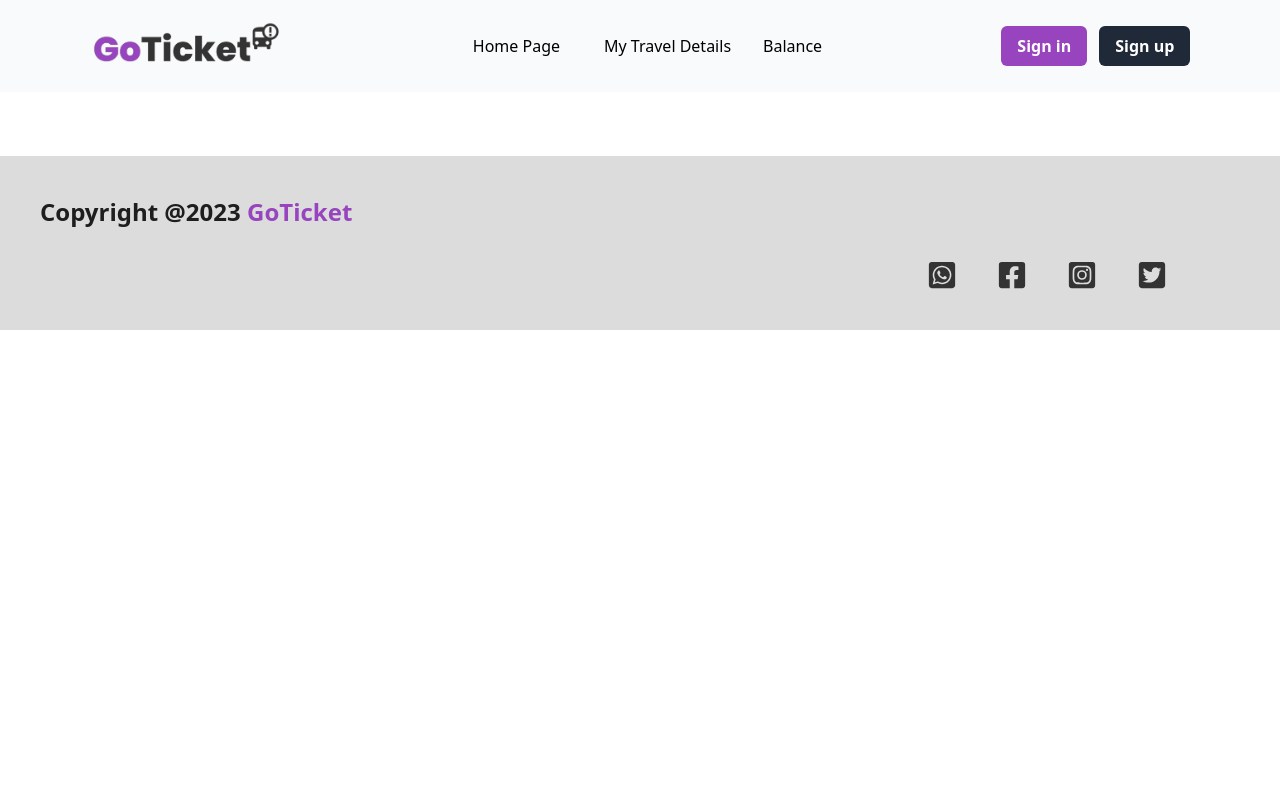
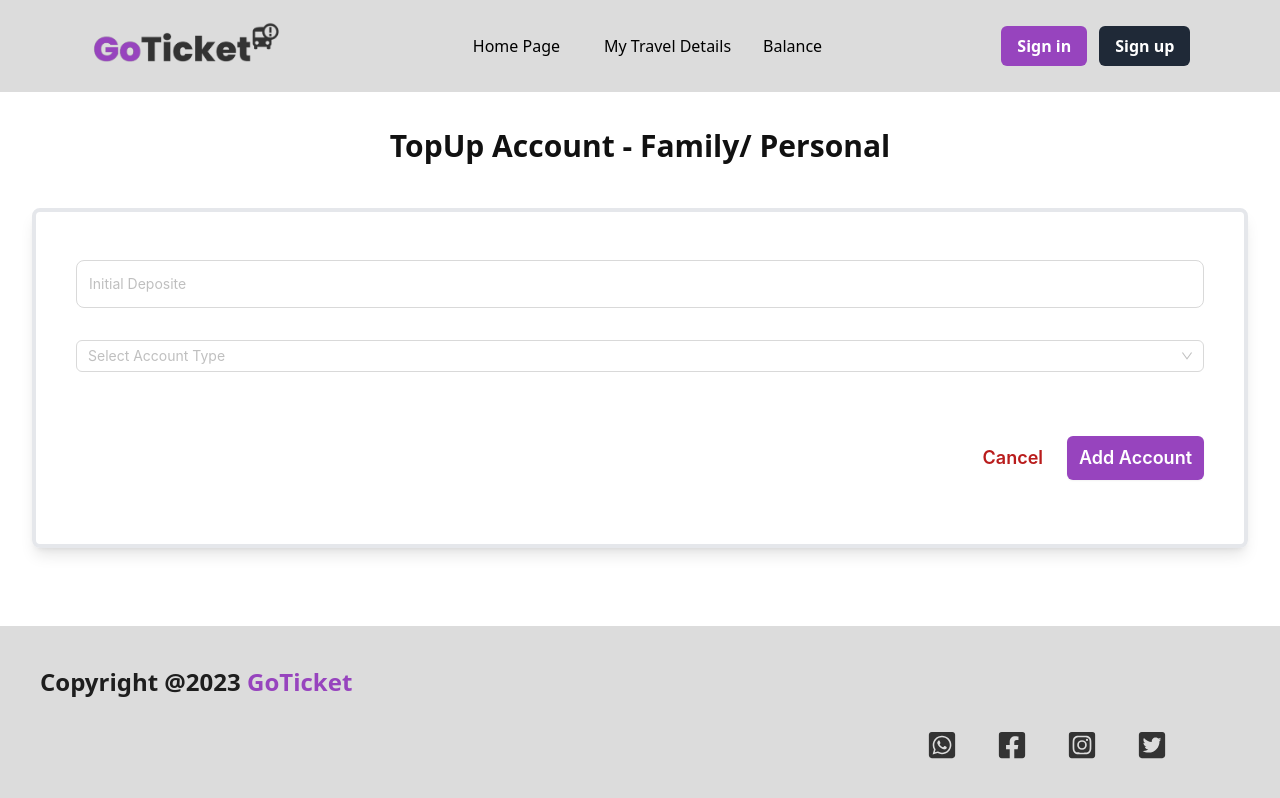
Before and after one commit to ChillBroh/Bus-Ticket-UI, a React (Create React App) app: page /topup-account-create in a window 1280 px wide. Built offline with nearby package versions, Linux system fonts and the light colour scheme; what tw-elements would draw is missing.

Commit message:
topup account creation done

```diff
--- a/src/components/AdminNavBar.jsx
+++ b/src/components/AdminNavBar.jsx
@@ -37,7 +37,7 @@ const AdminNavbar = () => {
   }
 
   return (
-    <nav className="flex justify-around w-full py-4 bg-gray-50 sticky top-0 z-[999]">
+    <nav className="flex justify-around w-full py-4 bg-[#DCDCDC] sticky top-0 z-[999]">
       <div className="flex items-center">
         <Link to="/">
           <img src={logo} alt="Logo" className="w-48 h-auto" />
--- a/src/components/Footer.jsx
+++ b/src/components/Footer.jsx
@@ -8,14 +8,13 @@ import {
 
 const Footer = () => {
   return (
-    <div className="w-full bg-[#DCDCDC] p-10 grid md:grid-cols-2 gap-8 text-gray-300 bottom-0 mt-16">
+    <div className="fixed bottom-0 left-0 right-0 bg-[#DCDCDC] p-10 grid md:grid-cols-2 gap-8 text-gray-300">
       <div className="">
         <h3 className="text-2xl font-bold text-[#1E1E1E]">
           Copyright @2023 <span className="text-[#9744BE]">GoTicket</span>
         </h3>
       </div>
       <div className="flex md:justify-around justify-start mt-8">
-        {" "}
         <div className="flex text-[#333333] justify-end gap-10 md:w-[75%] mt-8">
           <FaWhatsappSquare size={30} />
           <FaFacebookSquare size={30} />
--- a/src/components/Navbar.jsx
+++ b/src/components/Navbar.jsx
@@ -37,7 +37,7 @@ const Navbar = () => {
   }
 
   return (
-    <nav className="flex justify-around w-full py-4 bg-gray-50 sticky top-0 z-[999]">
+    <nav className="flex justify-around w-full py-4 bg-[#DCDCDC] sticky top-0 z-[999]">
       <div className="flex items-center">
         <Link to="/">
           <img src={logo} alt="Logo" className="w-48 h-auto" />
--- a/src/context/authContext.js
+++ b/src/context/authContext.js
@@ -49,9 +49,10 @@ export const AuthContextProvider = ({ children }) => {
 
   const logout = () => {
     localStorage.removeItem("user");
-    axios.post("http://localhost:5000/api/auth/logout").then(() => {
-      dispatch({ type: "LOGOUT" });
-    });
+    // axios.post("http://localhost:5000/api/auth/logout").then(() => {
+    //   dispatch({ type: "LOGOUT" });
+    // });
+    dispatch({ type: "LOGOUT" });
   };
 
   return (
--- a/src/pages/Login.jsx
+++ b/src/pages/Login.jsx
@@ -3,7 +3,8 @@ import Swal from "sweetalert2";
 import login from "../assets/user/login.jpg";
 import { useContext } from "react";
 import { AuthContext } from "../context/authContext";
-import AxiosInstance from "../api/axiosInstance";
+// import AxiosInstance from "../api/axiosInstance";
+import axios from "axios";
 import Loader from "../components/Loader";
 import { Form, Input } from "antd";
 import { MailOutlined, LockOutlined } from "@ant-design/icons";
@@ -18,7 +19,7 @@ const Login = () => {
   const onFinish = async (values) => {
     dispatch({ type: "LOGIN_START" });
     try {
-      const res = await AxiosInstance.post("user/login", {
+      const res = await axios.post("http://localhost:8090/user/login", {
         email: values.email,
         password: values.password,
       });
--- a/src/pages/Register.jsx
+++ b/src/pages/Register.jsx
@@ -2,7 +2,7 @@ import React from "react";
 import { Form, Input, Select } from "antd";
 import { Link, useNavigate } from "react-router-dom";
 import register from "../assets/user/register.png";
-import AxiosInstance from "../api/axiosInstance";
+import axios from "axios";
 import Swal from "sweetalert2";
 
 const { Option } = Select;
@@ -20,7 +20,7 @@ const Register = () => {
         denyButtonText: "No",
       });
       if (result.isConfirmed) {
-        const res = await AxiosInstance.post("user/signup", {
+        const res = await axios.post("http://localhost:8090/user/signup", {
           name: values.name,
           contactNumber: values.contactNumber,
           email: values.email,
@@ -40,20 +40,20 @@ const Register = () => {
       }
     } catch (err) {
       console.log(err);
-      const res = err.response.statusText === "Conflict";
-      if (res) {
-        Swal.fire({
-          icon: "error",
-          title: "Oops...",
-          text: "User Already exists",
-        });
-      } else {
-        Swal.fire({
-          icon: "error",
-          title: "Oops...",
-          text: err.message,
-        });
-      }
+      // const res = err.response.statusText === "Conflict";
+      // if (res) {
+      //   Swal.fire({
+      //     icon: "error",
+      //     title: "Oops...",
+      //     text: "User Already exists",
+      //   });
+      // } else {
+      Swal.fire({
+        icon: "error",
+        title: "Oops...",
+        text: err.message,
+      });
+      // }
     }
   };
   const inputStyle =
--- /dev/null
+++ b/src/pages/TopupAccountCreate.jsx
@@ -0,0 +1,190 @@
+import React from "react";
+import { useNavigate } from "react-router-dom";
+import Swal from "sweetalert2";
+import axiosInstance from "../api/axiosInstance";
+import { Form, Input, Select } from "antd";
+const { Option } = Select;
+const TopupAccountCreate = () => {
+  const navigate = useNavigate();
+  const formRef = React.useRef(null);
+  const onTypeChange = (value) => {
+    switch (value) {
+      case "personal":
+        formRef.current?.setFieldsValue({
+          initailDeposite: "500",
+        });
+        break;
+      case "family":
+        formRef.current?.setFieldsValue({
+          initailDeposite: "2000",
+        });
+        break;
+      default:
+        break;
+    }
+  };
+  const onFinish = async (values) => {
+    try {
+      const result = await Swal.fire({
+        title: "Do you want to add this Account?",
+        showDenyButton: true,
+        confirmButtonText: "Yes",
+        denyButtonText: "No",
+      });
+      if (result.isConfirmed) {
+        values.type === "personal"
+          ? await axiosInstance.post("top-up-acc", {
+              type: values.type,
+            })
+          : await axiosInstance.post("top-up-acc", {
+              type: values.type,
+              familyMembers: values.name,
+            });
+        Swal.fire(
+          "Congratulations! You Have Successfully added Account!",
+          "",
+          "success"
+        );
+        navigate("/topup-account-list");
+      } else {
+        Swal.fire("Account Adding Cancelled", "", "error");
+      }
+    } catch (err) {
+      console.log(err);
+      Swal.fire({
+        icon: "error",
+        title: "Oops...",
+        text: err.message,
+      });
+    }
+  };
+
+  const handeleCancel = async (e) => {
+    e.preventDefault();
+
+    try {
+      const result = await Swal.fire({
+        title: "Are You Sure You want to cancel?",
+        showDenyButton: true,
+        confirmButtonText: "confirm",
+        denyButtonText: `cancel`,
+        icon: "warning",
+      });
+
+      if (result.isConfirmed) {
+        navigate("/");
+      }
+    } catch (err) {
+      Swal.fire({
+        icon: "error",
+        title: "Oops...",
+        text: err.message,
+      });
+    }
+  };
+  const inputStyle =
+    "w-full p-3 rounded-lg  border border-purple focus:outline-none focus:border-blue-500 ";
+
+  return (
+    <div className="mx-auto max-w-2xl px-4 py-10 sm:px-4 sm:py-15 lg:max-w-7xl lg:px-8">
+      <div className="space-y-12">
+        <h2 className="text-3xl font-semibold leading-7 text-[#111111] text-center">
+          TopUp Account - Family/ Personal
+        </h2>
+        <div>
+          <div className=" shadow-lg rounded-lg max-w-7xl mt-5 p-10 border-4 ">
+            <Form
+              ref={formRef}
+              name="register"
+              onFinish={onFinish}
+              initialValues={{
+                prefix: "86",
+              }}
+              scrollToFirstError
+            >
+              <div className="pt-2">
+                <Form.Item
+                  name="initailDeposite"
+                  rules={[
+                    {
+                      required: true,
+                    },
+                  ]}
+                >
+                  <Input
+                    placeholder="Initial Deposite"
+                    className={inputStyle}
+                    readOnly
+                  />
+                </Form.Item>
+              </div>
+              <div className="pt-2">
+                <Form.Item name="type" rules={[{ required: true }]}>
+                  <Select
+                    placeholder="Select Account Type"
+                    allowClear
+                    onChange={onTypeChange}
+                  >
+                    <Option value="personal">Personal Account</Option>
+                    <Option value="family">Family Account</Option>
+                  </Select>
+                </Form.Item>
+              </div>
+
+              <div className="pt-2">
+                <Form.Item
+                  noStyle
+                  shouldUpdate={(prevValues, currentValues) =>
+                    prevValues.type !== currentValues.type
+                  }
+                >
+                  {({ getFieldValue }) =>
+                    getFieldValue("type") === "family" ? (
+                      <Form.Item
+                        name="name"
+                        rules={[
+                          {
+                            required: true,
+                          },
+                        ]}
+                      >
+                        <Input
+                          className={inputStyle}
+                          placeholder="Enter Family Member Name"
+                        />
+                      </Form.Item>
+                    ) : null
+                  }
+                </Form.Item>
+              </div>
+
+              <div className="pt-2">
+                <div>
+                  <Form.Item>
+                    <div className="mt-6 flex justify-end  gap-x-6">
+                      <button
+                        type="reset"
+                        className="text-lg font-semibold leading-6  text-red-700"
+                        onClick={handeleCancel}
+                      >
+                        Cancel
+                      </button>
+                      <button
+                        type="submit"
+                        className="rounded-md text-right bg-[#9744BE] px-3 py-2 text-lg font-semibold text-white shadow-sm hover:bg-[#333333] focus-visible:outline focus-visible:outline-2 focus-visible:outline-offset-2 focus-visible:outline-indigo-600"
+                      >
+                        Add Account
+                      </button>
+                    </div>
+                  </Form.Item>
+                </div>
+              </div>
+            </Form>
+          </div>
+        </div>
+      </div>
+    </div>
+  );
+};
+
+export default TopupAccountCreate;
--- a/src/router/Router.jsx
+++ b/src/router/Router.jsx
@@ -9,6 +9,7 @@ import Bus from "../pages/admin/Bus/Bus";
 import AddBus from "../pages/admin/Bus/AddBus";
 import PaymentGateway from "../pages/PaymentGateway";
 import Balance from "../pages/Balance";
+import TopupAccountCreate from "../pages/TopupAccountCreate";
 
 const Router = () => {
   const ProtectedRoute = ({ children }) => {
@@ -37,6 +38,7 @@ const Router = () => {
       <Route path="/login" element={<Login />} />
       <Route path="/register" element={<Register />} />
       <Route path="/payment" element={<PaymentGateway />} />
+      <Route path="/topup-account-create" element={<TopupAccountCreate />} />
       <Route path="/balance" element={<Balance />} />
     </Routes>
   );
```
